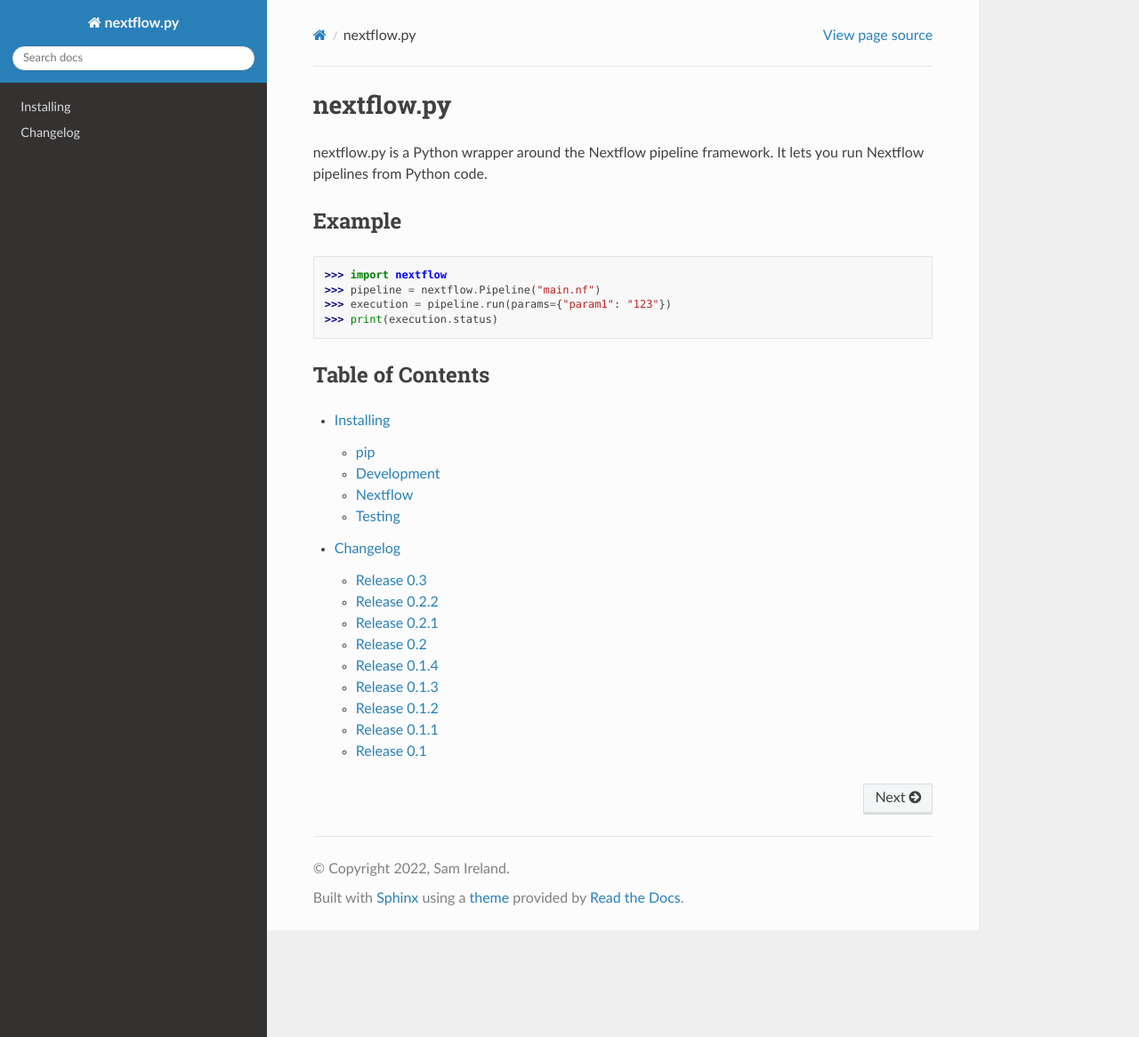
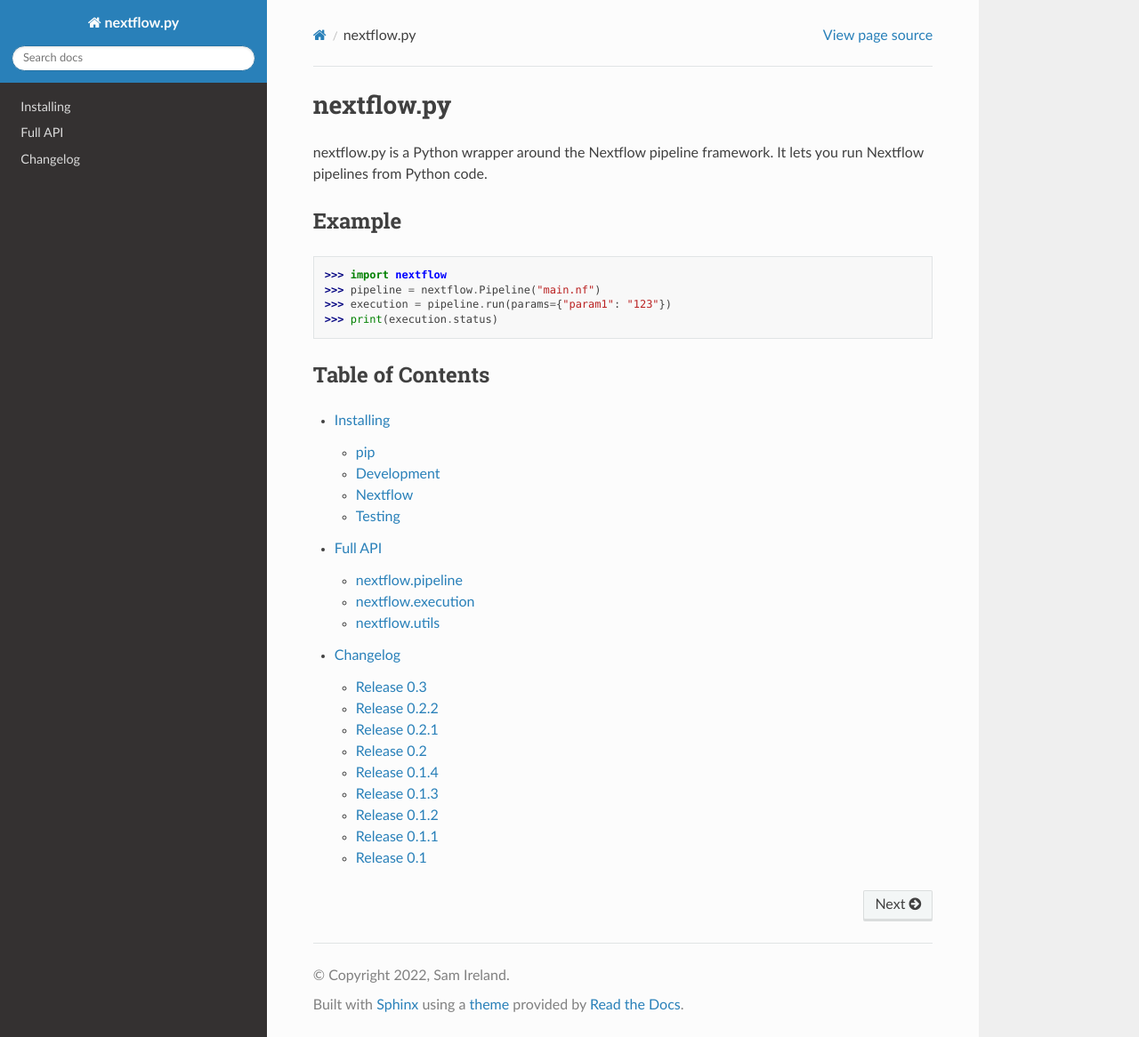
Before and after one commit to goodwright/nextflow.py, a Sphinx documentation site: the page built from docs/source/index.rst, in a window 1280 px wide and 1166 px high. Shown: the whole window at 89% size. Built offline with Sphinx 7.4.7 and the Read the Docs theme 2.0.0, drawn with Linux system fonts in a browser that asks for light colours.

```diff
--- /dev/null
+++ b/docs/source/api.rst
@@ -0,0 +1,7 @@
+Full API
+--------
+
+.. toctree ::
+	api/pipeline
+	api/execution
+	api/utils
--- /dev/null
+++ b/docs/source/api/execution.rst
@@ -0,0 +1,6 @@
+nextflow.execution
+------------------
+
+.. automodule:: nextflow.execution
+	:members:
+	:inherited-members:
--- /dev/null
+++ b/docs/source/api/pipeline.rst
@@ -0,0 +1,6 @@
+nextflow.pipeline
+-----------------
+
+.. automodule:: nextflow.pipeline
+	:members:
+	:inherited-members:
--- /dev/null
+++ b/docs/source/api/utils.rst
@@ -0,0 +1,6 @@
+nextflow.utils
+--------------
+
+.. automodule:: nextflow.utils
+	:members:
+	:inherited-members:
--- a/docs/source/conf.py
+++ b/docs/source/conf.py
@@ -10,9 +10,9 @@
 # add these directories to sys.path here. If the directory is relative to the
 # documentation root, use os.path.abspath to make it absolute, like shown here.
 #
-# import os
-# import sys
-# sys.path.insert(0, os.path.abspath("."))
+import os
+import sys
+sys.path.insert(0, os.path.abspath("../.."))
 
 
 # -- Project information -----------------------------------------------------
@@ -31,6 +31,7 @@ release = "0.3"
 # extensions coming with Sphinx (named "sphinx.ext.*") or your custom
 # ones.
 extensions = [
+    "sphinx.ext.autodoc"
 ]
 
 # Add any paths that contain templates here, relative to this directory.
--- a/docs/source/index.rst
+++ b/docs/source/index.rst
@@ -17,4 +17,5 @@ Table of Contents
 
 .. toctree ::
    installing
+   api
    changelog
```
